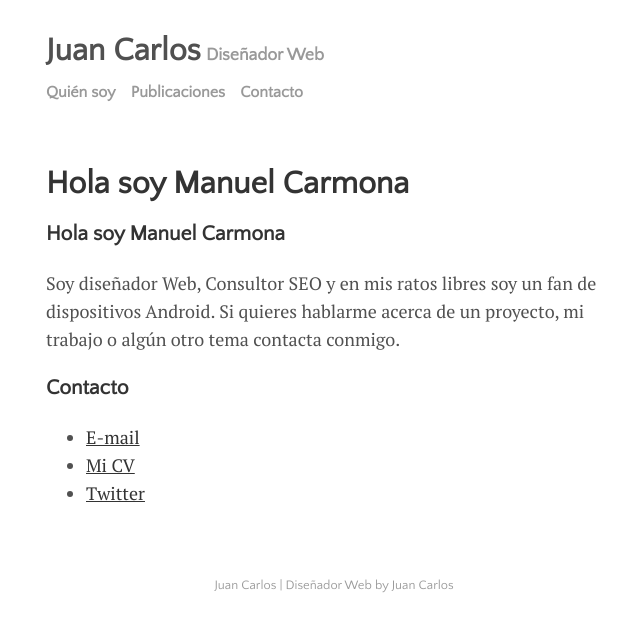
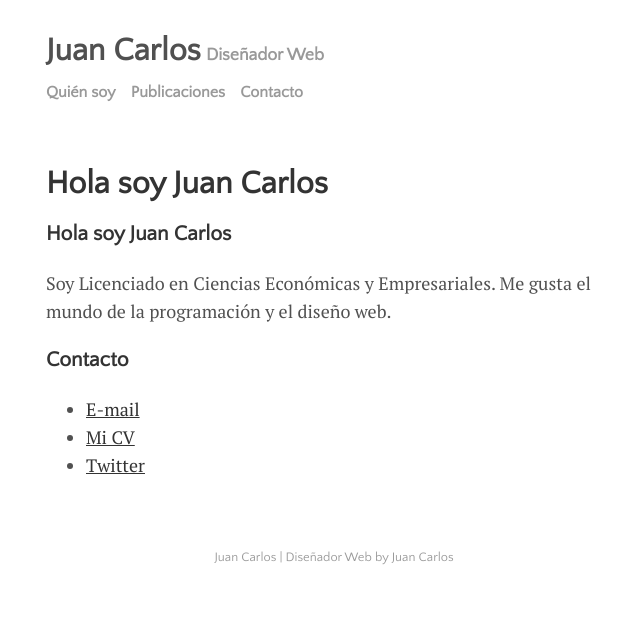
Before and after one commit to DesarrolloWebSite/sitio3, a Jekyll site: the page built from menu/about.md, in a window 1280 px wide. Shown: the top 632 px of the page, without its empty margins (306-946 px from the left). Built offline with Jekyll 4.4.1, drawn with Linux system fonts in a browser that asks for light colours; nearby versions of some CDN libraries; our own code applies the rules of GitHub Pages for plain Markdown files.

Commit message:
Actualizando la página about.md
Actualizando la página about.md

```diff
--- a/menu/about.md
+++ b/menu/about.md
@@ -1,11 +1,11 @@
 ---
 layout: page
 title: Quién soy yo
-tags:[quien soy, Manuel Carmona, diseñador web, SEO]
+tags:[quien soy, Juan Carlos, Licenciado en Ciencias Económicas y Empresariales]
 ---
-### Hola soy Manuel Carmona
-Soy diseñador Web, Consultor SEO y en mis ratos libres soy un fan de dispositivos Android.
-Si quieres hablarme acerca de un proyecto, mi trabajo o algún otro tema contacta conmigo.
+### Hola soy Juan Carlos
+Soy Licenciado en Ciencias Económicas y Empresariales.
+Me gusta el mundo de la programación y el diseño web.
 
 ### Contacto
 * [E-mail](mailto:ejemplo@ejemplo.com)
```
